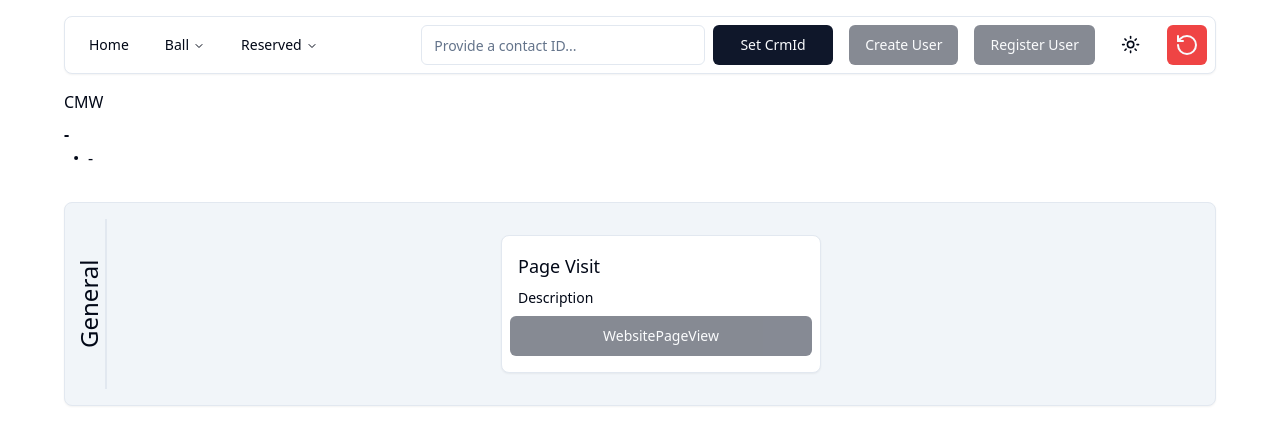
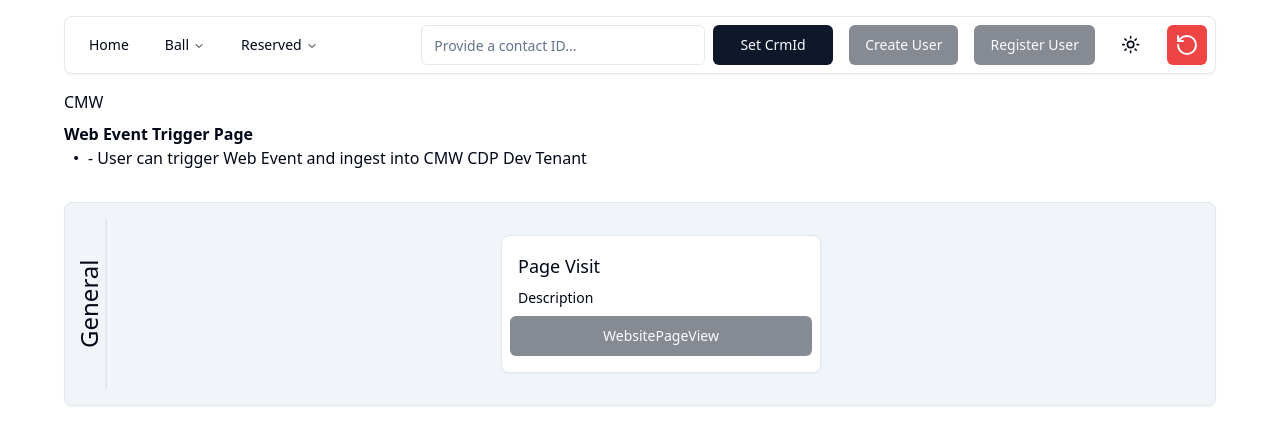
Before and after one commit to Kaihchanwork/test, a Next.js app: page /CMW in a window 1280 px wide. Shown: the top 444 px of the page. Built offline with nearby package versions, Linux system fonts and the light colour scheme.

Commit message:
cmw page update

```diff
--- a/app/CMW/page.tsx
+++ b/app/CMW/page.tsx
@@ -18,10 +18,10 @@ const HomePage = () => {
         <CXOverview.AttributeGroups>
           <CXOverview.AttributeGroup>
             <CXOverview.AttributeGroupName>
-              -
+              Web Event Trigger Page
             </CXOverview.AttributeGroupName>
 
-            <CXOverview.Attribute> - </CXOverview.Attribute>
+            <CXOverview.Attribute> - User can trigger Web Event and ingest into CMW CDP Dev Tenant </CXOverview.Attribute>
           </CXOverview.AttributeGroup>
         </CXOverview.AttributeGroups>
       </CXOverview>
```
